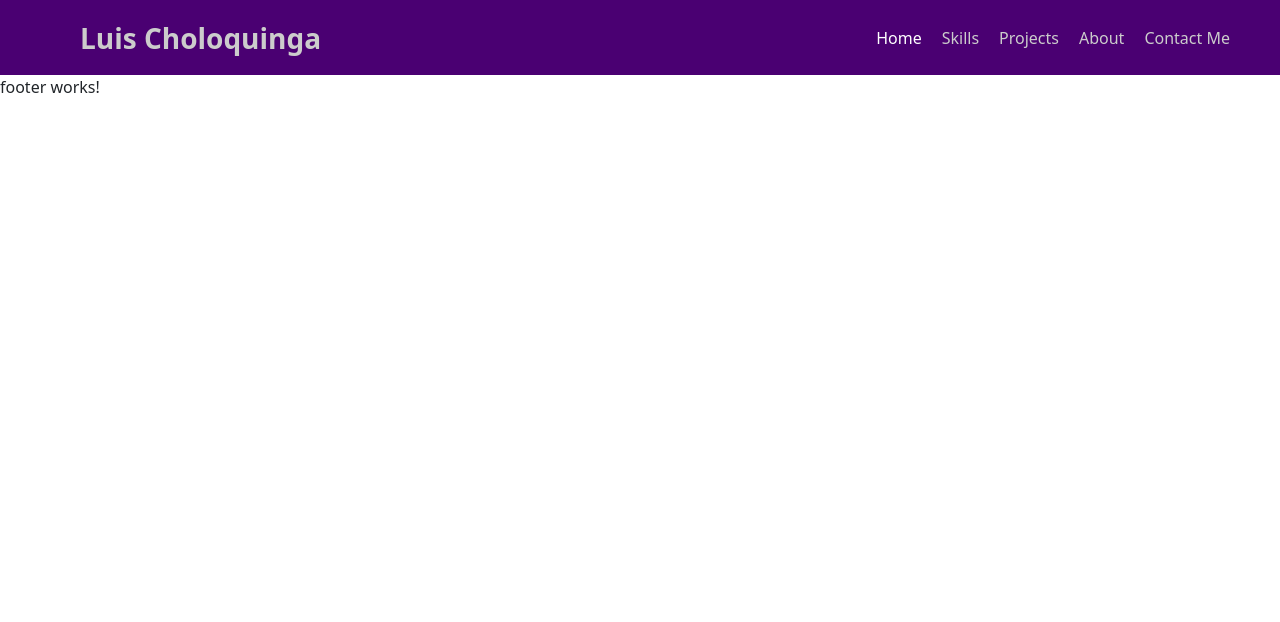
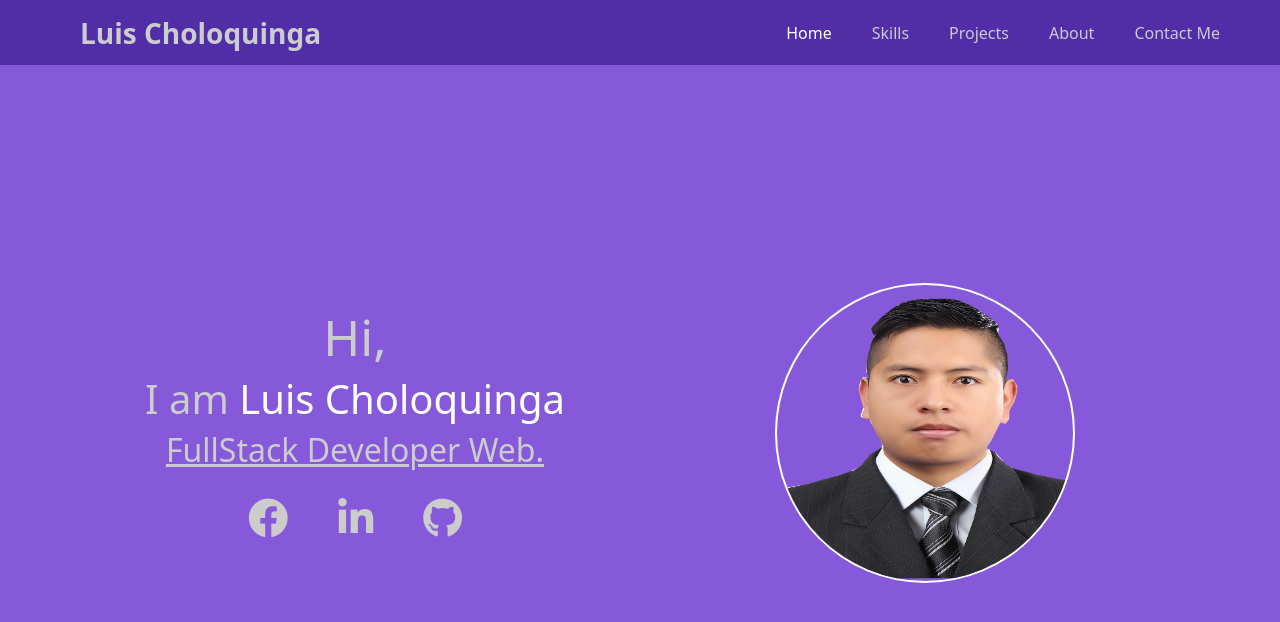
Before and after one commit to lgcholoquinga/portfolio-app, an Angular app: page / in a window 1280 px wide. Shown: the top 622 px of the page. Built offline with nearby package versions, Linux system fonts and the light colour scheme.

Commit message:
Hero component completed.

```diff
--- a/src/app/app.component.html
+++ b/src/app/app.component.html
@@ -1,2 +1,3 @@
 <app-header></app-header>
-<app-footer></app-footer>
+<app-hero></app-hero>
+<!-- <app-footer></app-footer> -->
--- a/src/app/shared/footer/footer.component.html
+++ b/src/app/shared/footer/footer.component.html
@@ -1 +1,3 @@
-<p>footer works!</p>
+<footer>
+  <h2>© 2020 Copyright: All rights reserved.</h2>
+</footer>
--- a/src/app/shared/footer/footer.component.scss
+++ b/src/app/shared/footer/footer.component.scss
@@ -0,0 +1,5 @@
+footer {
+  width: 100%;
+  height: 50px;
+  background-color: green;
+}
--- a/src/app/shared/header/header.component.scss
+++ b/src/app/shared/header/header.component.scss
@@ -1,8 +1,8 @@
 @import "../../../styles/settings";
 
 .menu {
-  background-color: $dark-grey;
-  height: 75px;
+  background-color: $primary;
+  height: 65px;
   width: 100vw;
   display: flex;
   justify-content: space-between;
@@ -32,7 +32,7 @@
 
 .menu_items li {
   border-radius: 3px;
-  margin: 0 10px;
+  margin: 0 20px;
 }
 
 .menu_items li a {
--- /dev/null
+++ b/src/app/shared/hero/hero.component.html
@@ -0,0 +1,38 @@
+<div class="hero__main">
+  <div class="container">
+    <div class="row">
+      <div class="col-md-6 hero__content">
+        <h1 class="hero__greeting">Hi,</h1>
+        <h1>
+          <span class="hero__firstLetter">I am</span>
+          <span class="hero__name"> Luis Choloquinga</span>
+        </h1>
+        <h2 class="hero__position">FullStack Developer Web.</h2>
+        <div class="hero__socialNetwork">
+          <a href="https://www.facebook.com/luis.cocha.549" target="_blank"
+            ><i class="fab fa-facebook"></i
+          ></a>
+          <a
+            href="https://www.linkedin.com/in/luis-choloquinga-389134192/"
+            target="_blank"
+          >
+            <i class="fab fa-linkedin-in"></i>
+          </a>
+          <a href="https://github.com/lgcholoquinga" target="_blank">
+            <i class="fab fa-github"></i>
+          </a>
+        </div>
+      </div>
+
+      <div class="col-md-6 hero__image-content">
+        <div class="hero__avatar">
+          <img
+            class="hero__child"
+            src="../../../assets/LuisCholoquinga.png"
+            alt="logo"
+          />
+        </div>
+      </div>
+    </div>
+  </div>
+</div>
--- /dev/null
+++ b/src/app/shared/hero/hero.component.scss
@@ -0,0 +1,113 @@
+@import "../../../styles/settings";
+.hero__main {
+  width: 100vw;
+  background-color: $light-grey;
+  height: calc(100vh - 65px);
+}
+
+.hero__content {
+  display: flex;
+  justify-content: center;
+  align-items: center;
+  flex-direction: column;
+  color: darken($color: white, $amount: 20);
+}
+
+.hero__socialNetwork {
+  padding: 10px;
+
+  a {
+    color: darken($color: white, $amount: 20);
+    padding: 25px;
+    font-size: 40px;
+    transition: color 0.3s ease;
+    &:hover {
+      color: white;
+    }
+  }
+}
+
+.hero__image-content {
+  height: calc(100vh - 65px);
+  display: flex;
+  justify-content: center;
+  align-items: center;
+}
+
+.hero__avatar {
+  border: 2px solid white;
+  width: 55%;
+  height: 300px;
+  border-radius: 50%;
+  transition: 0.3s ease;
+  display: flex;
+  justify-content: center;
+  cursor: context-menu;
+}
+
+.hero__child {
+  width: 100%;
+  height: 100%;
+  border-radius: 50%;
+  transition: 0.3s ease;
+}
+
+.hero__greeting {
+  font-size: 50px;
+  cursor: pointer;
+
+  transition: color 0.3s ease;
+
+  &:hover {
+    color: white;
+  }
+}
+
+.hero__position {
+  cursor: pointer;
+  text-decoration: underline;
+  transition: color 0.3s ease;
+  &:hover {
+    color: white;
+  }
+}
+
+.hero__name {
+  cursor: pointer;
+  color: white;
+  transition: color 0.3s ease;
+  &:hover {
+    color: $primary;
+  }
+}
+
+.hero__firstLetter {
+  cursor: pointer;
+  transition: color 0.3s ease;
+  &:hover {
+    color: white;
+  }
+}
+
+@media (max-width: 767px) {
+  .hero__main {
+    display: flex;
+    justify-content: center;
+    align-items: center;
+  }
+  .hero__image-content {
+    display: none;
+  }
+}
+
+@media (max-width: 320px) {
+  .hero__greeting {
+    font-size: 33px;
+  }
+
+  .hero__main {
+    display: flex;
+    justify-content: center;
+    align-items: center;
+  }
+}
--- /dev/null
+++ b/src/app/shared/hero/hero.component.ts
@@ -0,0 +1,15 @@
+import { Component, OnInit } from '@angular/core';
+
+@Component({
+  selector: 'app-hero',
+  templateUrl: './hero.component.html',
+  styleUrls: ['./hero.component.scss']
+})
+export class HeroComponent implements OnInit {
+
+  constructor() { }
+
+  ngOnInit(): void {
+  }
+
+}
--- a/src/app/shared/shared.module.ts
+++ b/src/app/shared/shared.module.ts
@@ -5,10 +5,11 @@ import { CommonModule } from '@angular/common';
 /* COMPONENTS */
 import { HeaderComponent } from './header/header.component';
 import { FooterComponent } from './footer/footer.component';
+import { HeroComponent } from './hero/hero.component';
 
 @NgModule({
-  declarations: [HeaderComponent, FooterComponent],
+  declarations: [HeaderComponent, FooterComponent, HeroComponent],
   imports: [CommonModule],
-  exports: [HeaderComponent, FooterComponent],
+  exports: [HeaderComponent, FooterComponent, HeroComponent],
 })
 export class SharedModule {}
--- a/src/index.html
+++ b/src/index.html
@@ -2,7 +2,7 @@
 <html lang="en">
   <head>
     <meta charset="utf-8" />
-    <title>PortfolioApp</title>
+    <title>Portfolio</title>
     <base href="/" />
     <meta name="viewport" content="width=device-width, initial-scale=1" />
     <link rel="icon" type="image/x-icon" href="favicon.ico" />
--- a/src/styles/_settings.scss
+++ b/src/styles/_settings.scss
@@ -1,4 +1,4 @@
 //colors
-$primary: #7b1fa2;
-$dark-grey: #4a0072;
-$light-grey: #ae52d4;
+$primary: #512da8;
+$dark-grey: #140078;
+$light-grey: #8559da;
```
Also changed, not shown: src/assets/LuisCholoquinga.png (added), 1 other file (tests, documents, lock files or other folders).
